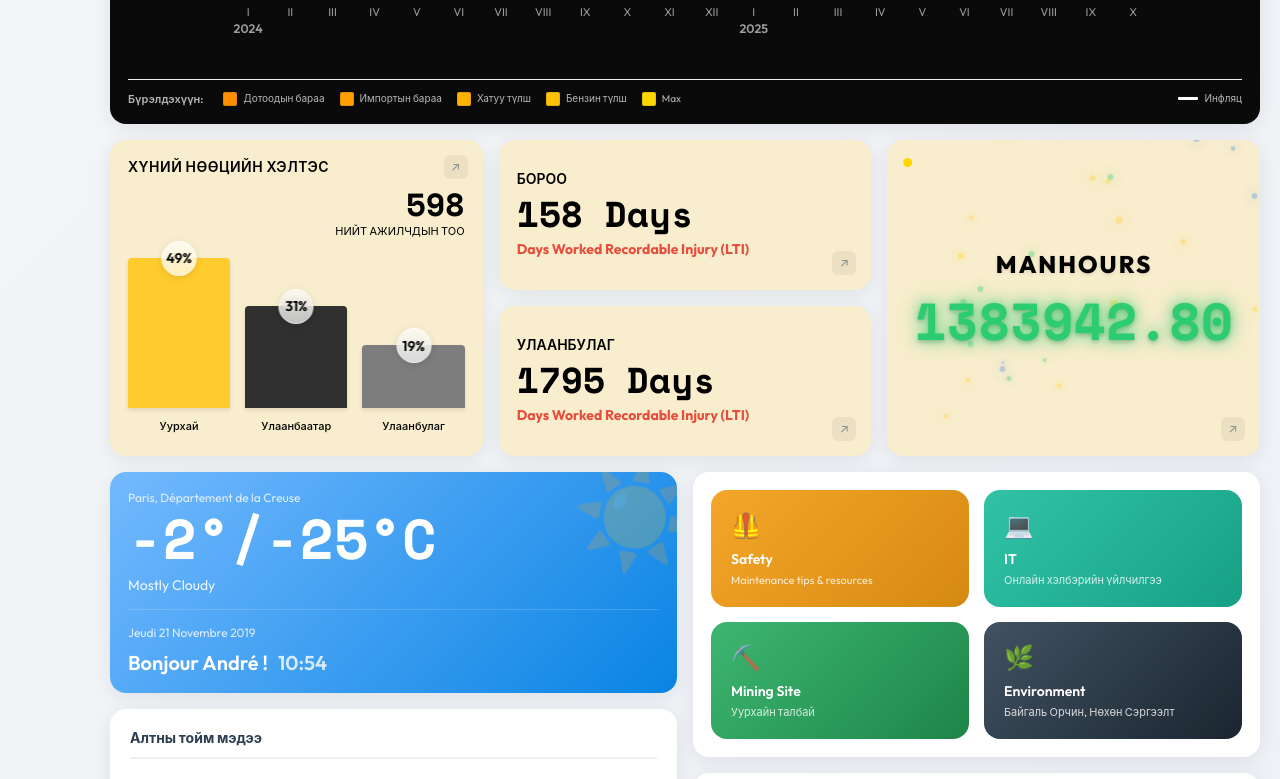
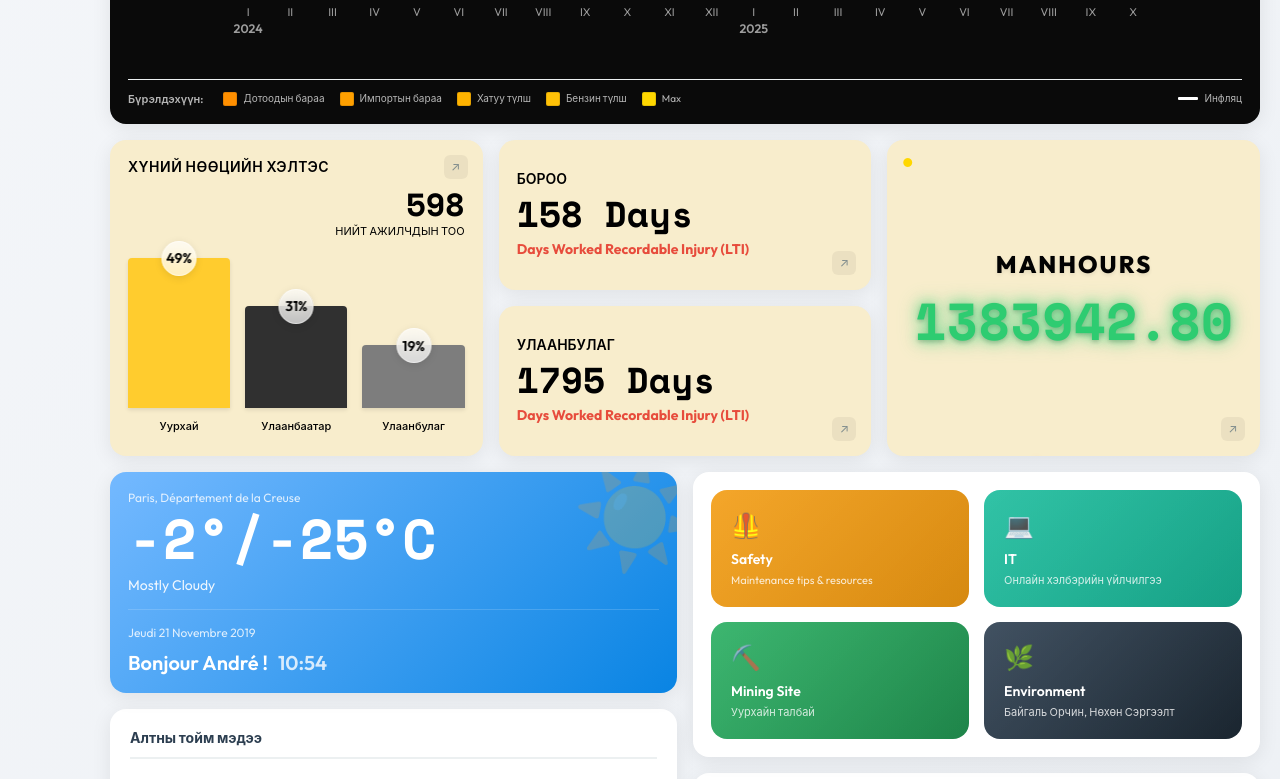
Before and after one commit to hodooniihoosonmantuu/project-cursor, a React (Vite) app: page / in a window 1280 px wide. Shown: the part 841-1620 px from the top of the page. Built offline with nearby package versions, Linux system fonts and the light colour scheme.

Commit message:
Enhance particle effect with more particles, better animations, and glow effects

```diff
--- a/src/App.css
+++ b/src/App.css
@@ -832,23 +832,42 @@ body {
 .particle {
   position: absolute;
   border-radius: 50%;
-  opacity: 0.8;
-  animation: particleFloat 4s ease-in-out infinite;
-  filter: blur(0.5px);
-}
-
-@keyframes particleFloat {
-  0% {
-    transform: translateY(0) translateX(0) scale(1);
-    opacity: 0.8;
+  opacity: 0.9;
+  filter: blur(0.8px);
+  will-change: transform, opacity;
+  animation: particlePulse 2s ease-in-out infinite;
+}
+
+.particle::before {
+  content: '';
+  position: absolute;
+  top: 50%;
+  left: 50%;
+  width: 200%;
+  height: 200%;
+  transform: translate(-50%, -50%);
+  border-radius: 50%;
+  background: radial-gradient(circle, rgba(255,255,255,0.3) 0%, transparent 70%);
+  animation: particleGlow 1.5s ease-in-out infinite;
+}
+
+@keyframes particlePulse {
+  0%, 100% {
+    transform: scale(1);
   }
   50% {
-    transform: translateY(-30px) translateX(10px) scale(1.2);
-    opacity: 0.4;
+    transform: scale(1.3);
   }
-  100% {
-    transform: translateY(-60px) translateX(-10px) scale(0.8);
-    opacity: 0;
+}
+
+@keyframes particleGlow {
+  0%, 100% {
+    opacity: 0.5;
+    transform: translate(-50%, -50%) scale(0.8);
+  }
+  50% {
+    opacity: 1;
+    transform: translate(-50%, -50%) scale(1.2);
   }
 }
 
--- a/src/components/ManhoursWidget.jsx
+++ b/src/components/ManhoursWidget.jsx
@@ -23,15 +23,17 @@ function ManhoursWidget() {
     // Create particles
     const createParticles = () => {
       const newParticles = []
-      for (let i = 0; i < 30; i++) {
+      const colors = ['#FFD700', '#2ecc71', '#4a90e2', '#FFCC2E', '#FF6B6B', '#9b59b6']
+      for (let i = 0; i < 50; i++) {
         newParticles.push({
           id: i,
           x: Math.random() * 100,
-          y: Math.random() * 100,
-          size: Math.random() * 4 + 2,
-          duration: Math.random() * 3 + 2,
-          delay: Math.random() * 2,
-          color: ['#FFD700', '#2ecc71', '#4a90e2', '#FFCC2E'][Math.floor(Math.random() * 4)]
+          y: Math.random() * 100 + 100, // Start from bottom
+          size: Math.random() * 5 + 1.5,
+          duration: Math.random() * 4 + 2,
+          delay: Math.random() * 3,
+          color: colors[Math.floor(Math.random() * colors.length)],
+          rotation: Math.random() * 360
         })
       }
       setParticles(newParticles)
@@ -47,16 +49,39 @@ function ManhoursWidget() {
       particleElements.forEach((particle, i) => {
         const p = particles[i]
         if (p) {
+          // Reset position
+          gsap.set(particle, {
+            y: `${p.y}%`,
+            x: `${p.x}%`,
+            opacity: 0.9,
+            scale: 1,
+            rotation: p.rotation
+          })
+
+          // Animate upward with drift
+          const driftX = (Math.random() - 0.5) * 80
+          const moveY = -Math.random() * 120 - 80
+
           gsap.to(particle, {
-            y: `+=${Math.random() * 100 + 50}`,
-            x: `+=${(Math.random() - 0.5) * 50}`,
+            y: `+=${moveY}%`,
+            x: `+=${driftX}%`,
             opacity: 0,
-            scale: 0,
+            scale: 0.3,
+            rotation: `+=${Math.random() * 360}`,
             duration: p.duration,
             delay: p.delay,
             ease: 'power1.out',
             repeat: -1,
-            yoyo: false
+            yoyo: false,
+            onComplete: () => {
+              // Reset to bottom when animation completes
+              gsap.set(particle, {
+                y: `${Math.random() * 20 + 100}%`,
+                x: `${Math.random() * 100}%`,
+                opacity: 0.9,
+                scale: 1
+              })
+            }
           })
         }
       })
```
